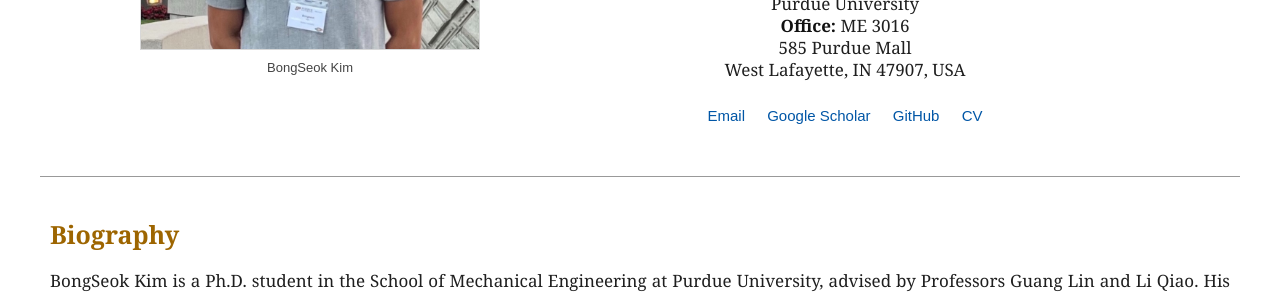
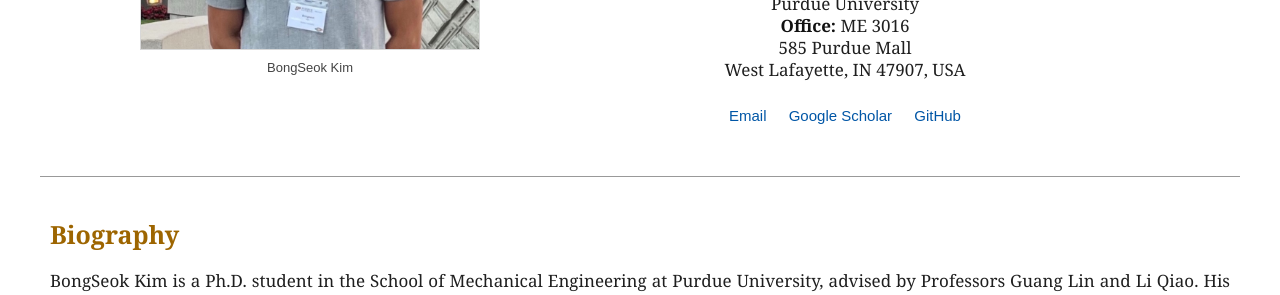
Before and after one commit to Kim4853/Kim4853.github.io, a Jekyll site: the page built from index.md, in a window 1280 px wide. Shown: the part 655-950 px from the top of the page. Built offline with Jekyll 4.4.1, drawn with Linux system fonts in a browser that asks for light colours.

Commit message:
Update homepage

```diff
--- a/index.md
+++ b/index.md
@@ -68,12 +68,6 @@ permalink: /
 
       <a href="">
         GitHub
-      </a>
-
-      <a
-        href="{{ '/assets/files/BongSeok_Kim_CV.pdf' | relative_url }}"
-      >
-        CV
       </a>
 
     </div>
```
Also changed, not shown: 1 other file.
